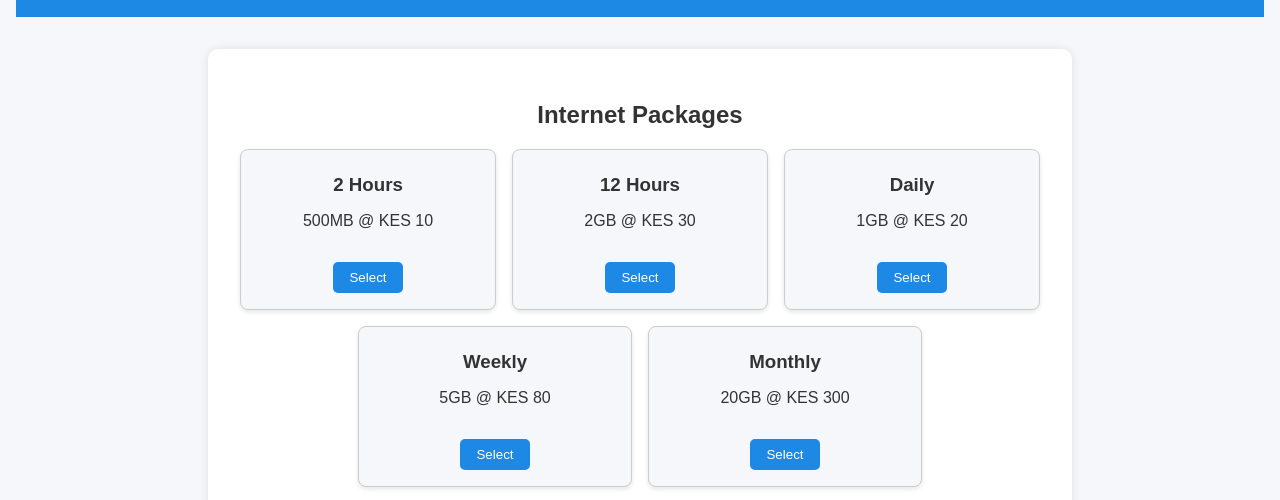
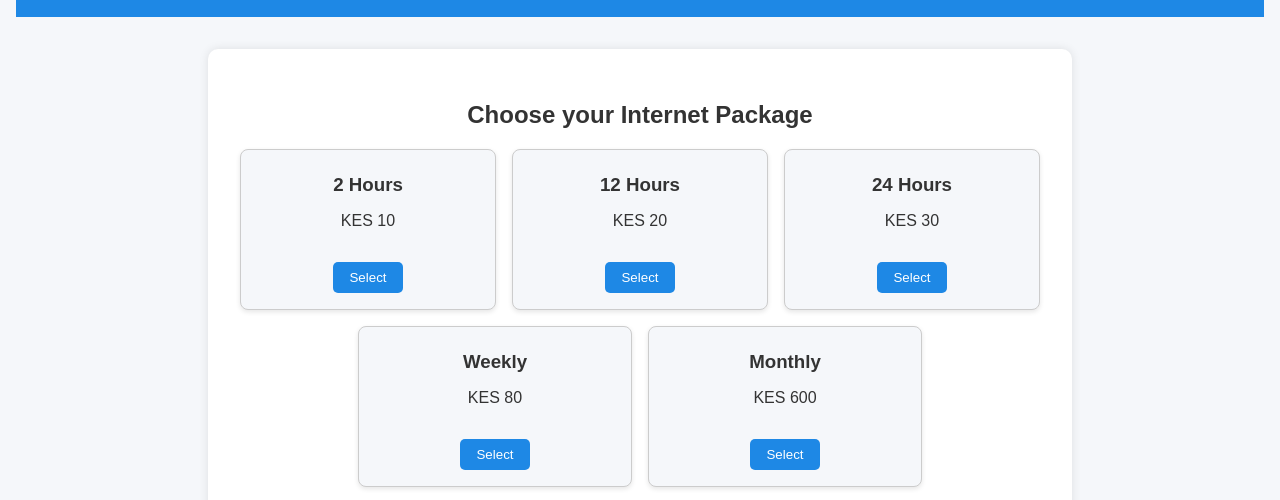
Before and after one commit to LenCodeLab/Wifi-Billing-System, a plain HTML site: page index.html in a window 1280 px wide. Shown: the part 95-595 px from the top of the page. Drawn offline with Linux system fonts and the light colour scheme.

Commit message:
Update index.html

```diff
--- a/index.html
+++ b/index.html
@@ -171,31 +171,31 @@
   </header>
 
   <main>
-    <h2>Internet Packages</h2>
+    <h2>Choose your Internet Package</h2>
     <div class="packages">
   <div class="package" data-package="2hours">
     <h3>2 Hours</h3>
-    <p>500MB @ KES 10</p>
+    <p>KES 10</p>
     <button class="select-package-btn">Select</button>
   </div>
   <div class="package" data-package="12hours">
     <h3>12 Hours</h3>
-    <p>2GB @ KES 30</p>
+    <p>KES 20</p>
     <button class="select-package-btn">Select</button>
   </div>
   <div class="package" data-package="daily">
-    <h3>Daily</h3>
-    <p>1GB @ KES 20</p>
+    <h3>24 Hours</h3>
+    <p>KES 30</p>
     <button class="select-package-btn">Select</button>
   </div>
   <div class="package" data-package="weekly">
     <h3>Weekly</h3>
-    <p>5GB @ KES 80</p>
+    <p>KES 80</p>
     <button class="select-package-btn">Select</button>
   </div>
   <div class="package" data-package="monthly">
     <h3>Monthly</h3>
-    <p>20GB @ KES 300</p>
+    <p>KES 600</p>
     <button class="select-package-btn">Select</button>
   </div>
 </div>
```
